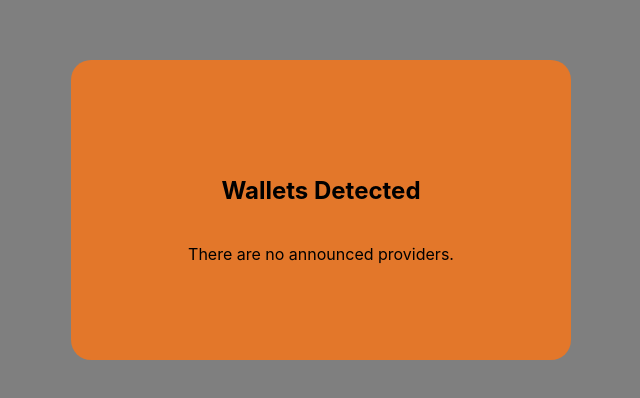
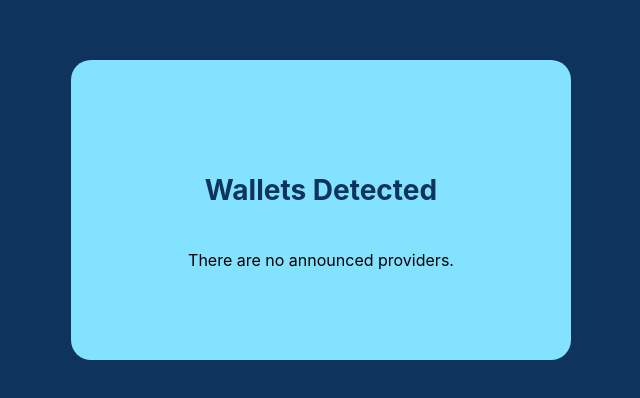
Before and after one commit to javirro/paraswap, a React (Create React App) app: page / in a window 1280 px wide. Shown: the part 190-588 px from the top of the page, without its empty margins (319-959 px from the left). Built offline with nearby package versions, Linux system fonts and the light colour scheme.

Commit message:
Fix style for see tx

```diff
--- a/src/components/DetectWallets/DetectWallets.css
+++ b/src/components/DetectWallets/DetectWallets.css
@@ -1,3 +1,4 @@
+@import url("/src/App.css");
 #modal-detection {
   top: 0;
   left: 0;
@@ -10,7 +11,7 @@
   flex-direction: column;
   align-items: center;
 
-  background-color: rgba(0, 0, 0, 0.5);
+  background-color: var(--blue950);
   z-index: 1000;
 }
 .wallets-detection {
@@ -21,8 +22,13 @@
   gap: 20px;
   width: 500px;
   height: 300px;
-  background-color: rgb(227, 119, 42);
+  background-color: var(--blue300);
   border-radius: 20px;
+}
+.wallets-detection h2 {
+  color: var(--blue950);
+  font-size: 28px;
+  font-weight: bold;
 }
 
 .wallets-detection > div {
@@ -38,8 +44,8 @@
   align-items: center;
   gap: 10px;
   padding: 10px;
-  background-color: rgba(0, 0, 0, 0.3);
-  border: 3px solid var(--darkest);
+  background-color: rgba(0, 0, 0, 0.7);
+  border: 3px solid var(--blue950);
   border-radius: 5px;
   cursor: pointer;
 }
@@ -50,9 +56,11 @@
 
 .wallets-detection > div strong {
   font-size: 18px;
+  color: var(--blue300);
 }
 
 .wallets-detection > div span {
   font-size: 16px;
   font-weight: bold;
+  color: var(--blue950);
 }
--- a/src/components/Swap/Swap.css
+++ b/src/components/Swap/Swap.css
@@ -59,3 +59,10 @@
   line-height: 28px;
   font-weight: 600;
 }
+
+#swap a {
+  color: var(--blue300);
+  font-size: 18px;
+  line-height: 28px;
+  font-weight: bold;
+}
--- a/src/components/Swap/Swap.tsx
+++ b/src/components/Swap/Swap.tsx
@@ -126,9 +126,8 @@ const Swap = ({ provider, userAccount, chainId }: SwapProps) => {
         </button>
         {txHash && txHash !== "" && (
           <section className="tx-hash">
-            <p>Transaction Hash:</p>
             <a href={`https://bscscan.com/tx/${txHash}`} target="_blank" rel="noreferrer">
-              {txHash}
+                  Explore transaction in BSCSCAN
             </a>
           </section>
         )}
```
